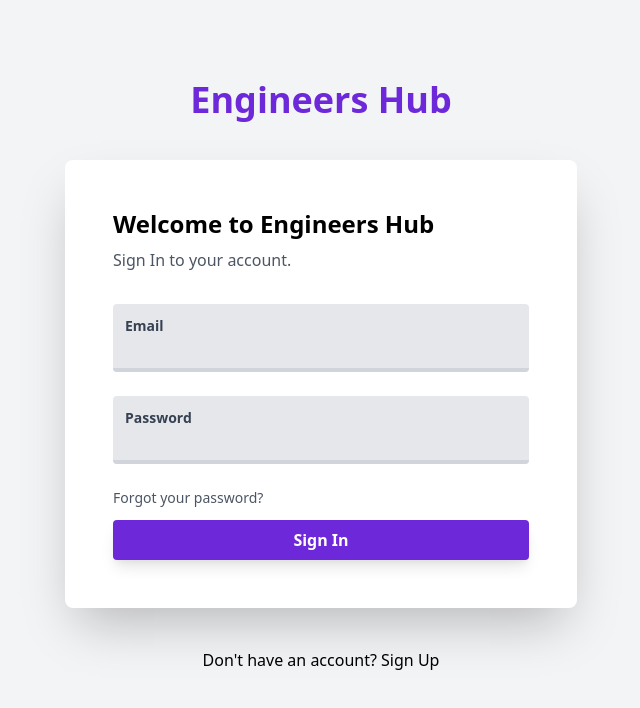
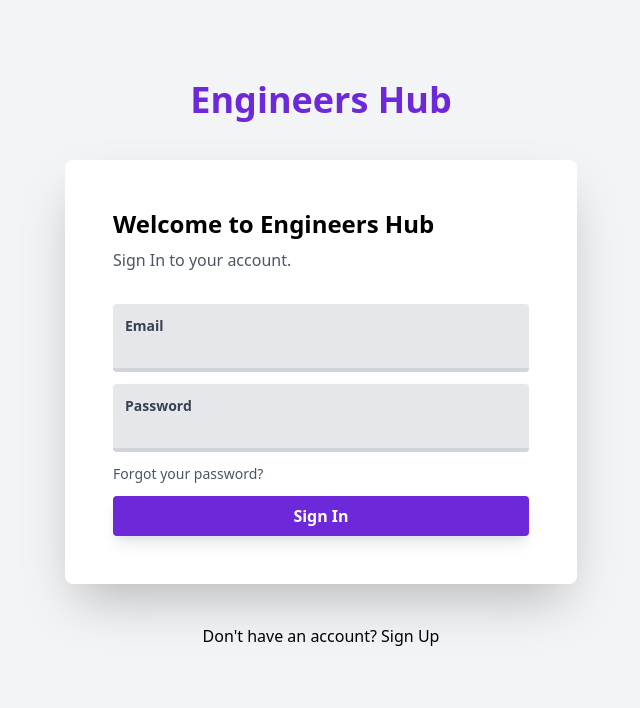
Before and after one commit to MaiaDandachi/engineers-hub, a React (Create React App) app: page /login in a window 1280 px wide. Shown: the top 708 px of the page, without its empty margins (319-959 px from the left). Built offline with nearby package versions, Linux system fonts and the light colour scheme.

Commit message:
Add Formik & Yup for form validation

```diff
--- a/package.json
+++ b/package.json
@@ -13,6 +13,7 @@
     "@types/react": "^17.0.0",
     "@types/react-dom": "^17.0.0",
     "@types/react-router-dom": "^5.3.1",
+    "formik": "^2.2.9",
     "react": "^17.0.2",
     "react-dom": "^17.0.2",
     "react-redux": "^7.2.5",
@@ -20,7 +21,8 @@
     "react-scripts": "4.0.3",
     "redux": "^4.1.1",
     "typescript": "^4.1.2",
-    "web-vitals": "^1.0.1"
+    "web-vitals": "^1.0.1",
+    "yup": "^0.32.11"
   },
   "scripts": {
     "start": "craco start",
--- a/src/pages/LoginPage/LoginPage.tsx
+++ b/src/pages/LoginPage/LoginPage.tsx
@@ -1,6 +1,23 @@
 import React from 'react';
+import { useFormik } from 'formik';
+import * as Yup from 'yup';
 
-export const LoginPage: React.FC = () => (
+export const LoginPage: React.FC = () => {
+  const formik = useFormik({
+    initialValues: {
+      email: '',
+      password: '',
+    },
+    validationSchema: Yup.object({
+      email: Yup.string().email('Invalid email address').required('Required'),
+      password: Yup.string().min(8, 'Must be 8 characters or more').required('Required'),
+    }),
+    onSubmit: (values) => {
+      alert(JSON.stringify(values, null, 2));
+    },
+  });
+
+  return (
     <div className='login-container'>
       <header className='max-w-lg mx-auto'>
         <h1 className='text-4xl text-center font-bold text-purple-700'>Engineers Hub</h1>
@@ -12,19 +29,41 @@ export const LoginPage: React.FC = () => (
         </section>
 
         <div className='mt-8'>
-        <form className='flex flex-col'>
-          <div className='mb-6 pt-3 rounded bg-gray-200'>
+          <form className='flex flex-col' onSubmit={formik.handleSubmit}>
+            <div className='mb-3 pt-3 rounded bg-gray-200'>
               <label htmlFor='email' className='block text-gray-700 text-sm font-bold mb-2 ml-3'>
                 Email
               </label>
-            <input type='email' id='email' className='login-card__input' />
+              <input
+                type='email'
+                id='email'
+                name='email'
+                className='login-card__input'
+                onChange={formik.handleChange}
+                onBlur={formik.handleBlur}
+                value={formik.values.email}
+              />
             </div>
-          <div className='mb-6 pt-3 rounded bg-gray-200'>
+            {formik.touched.email && formik.errors.email ? (
+              <div className='mb-3 text-red-500'>{formik.errors.email}</div>
+            ) : null}
+            <div className='mb-3 pt-3 rounded bg-gray-200'>
               <label htmlFor='password' className='block text-gray-700 text-sm font-bold mb-2 ml-3'>
                 Password
               </label>
-            <input type='password' id='password' className='login-card__input' />
+              <input
+                type='password'
+                id='password'
+                name='password'
+                className='login-card__input'
+                onChange={formik.handleChange}
+                onBlur={formik.handleBlur}
+                value={formik.values.password}
+              />
             </div>
+            {formik.touched.password && formik.errors.password ? (
+              <div className='mb-3 text-red-500'>{formik.errors.password}</div>
+            ) : null}
             <div className='text-gray-600 text-sm pb-3 hover:text-purple-800'>
               <a href='/'>Forgot your password?</a>
             </div>
@@ -45,3 +84,4 @@ export const LoginPage: React.FC = () => (
       </div>
     </div>
   );
+};
```
Also changed, not shown: 1 other file (tests, documents, lock files or other folders). Lines whose indentation alone changed are shown as unchanged.
